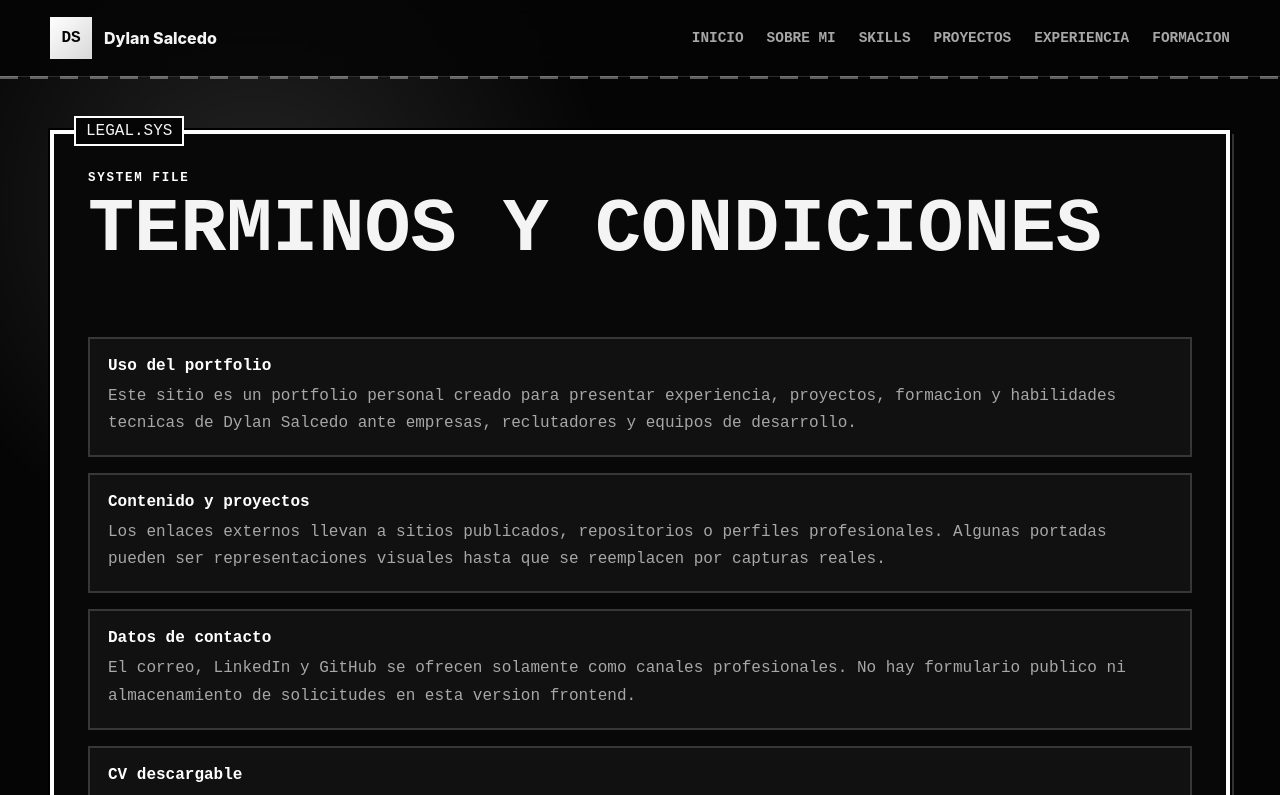
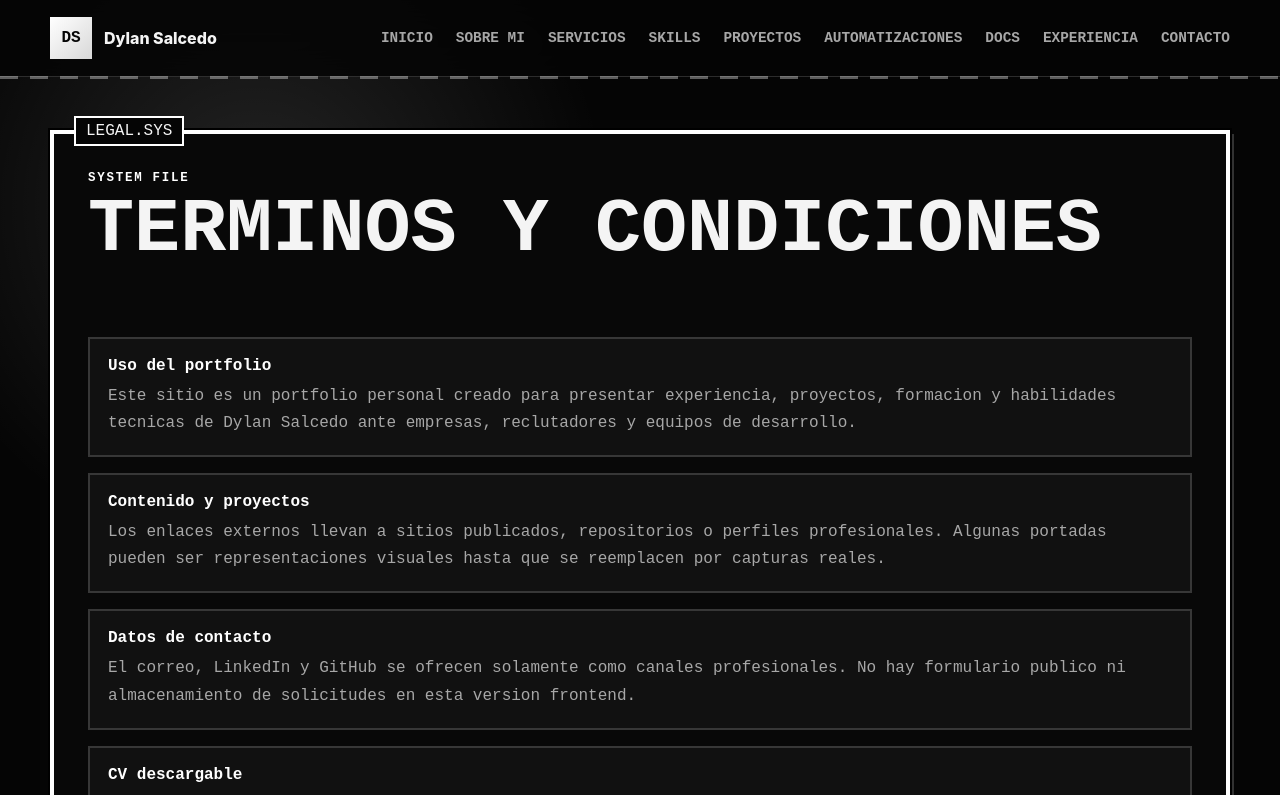
Before and after one commit to DylanDev08/Portfolio-Dylan, a React (Vite) app in the folder frontend/: page /legal in a window 1280 px wide. Shown: the top 795 px of the page. Built offline with nearby package versions, Linux system fonts and the light colour scheme; no server answers.

Commit message:
Add showcase routes to header

```diff
--- a/frontend/src/components/layout/Header.jsx
+++ b/frontend/src/components/layout/Header.jsx
@@ -4,10 +4,13 @@ import { Link, NavLink } from "react-router-dom";
 const links = [
   ["Inicio", "/"],
   ["Sobre mi", "/sobre-mi"],
+  ["Servicios", "/servicios"],
   ["Skills", "/skills"],
   ["Proyectos", "/proyectos"],
+  ["Automatizaciones", "/automatizaciones"],
+  ["Docs", "/documentacion"],
   ["Experiencia", "/experiencia"],
-  ["Formacion", "/formacion"],
+  ["Contacto", "/contacto"],
 ];
 
 export function Header() {
```
